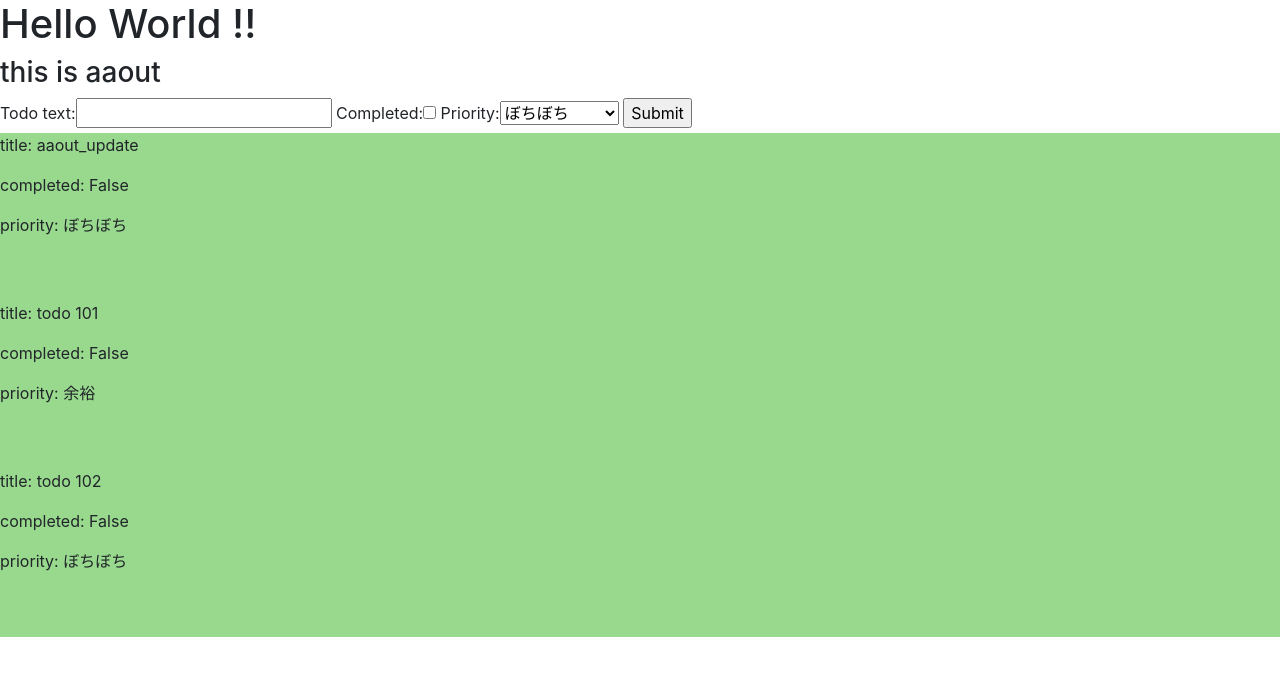
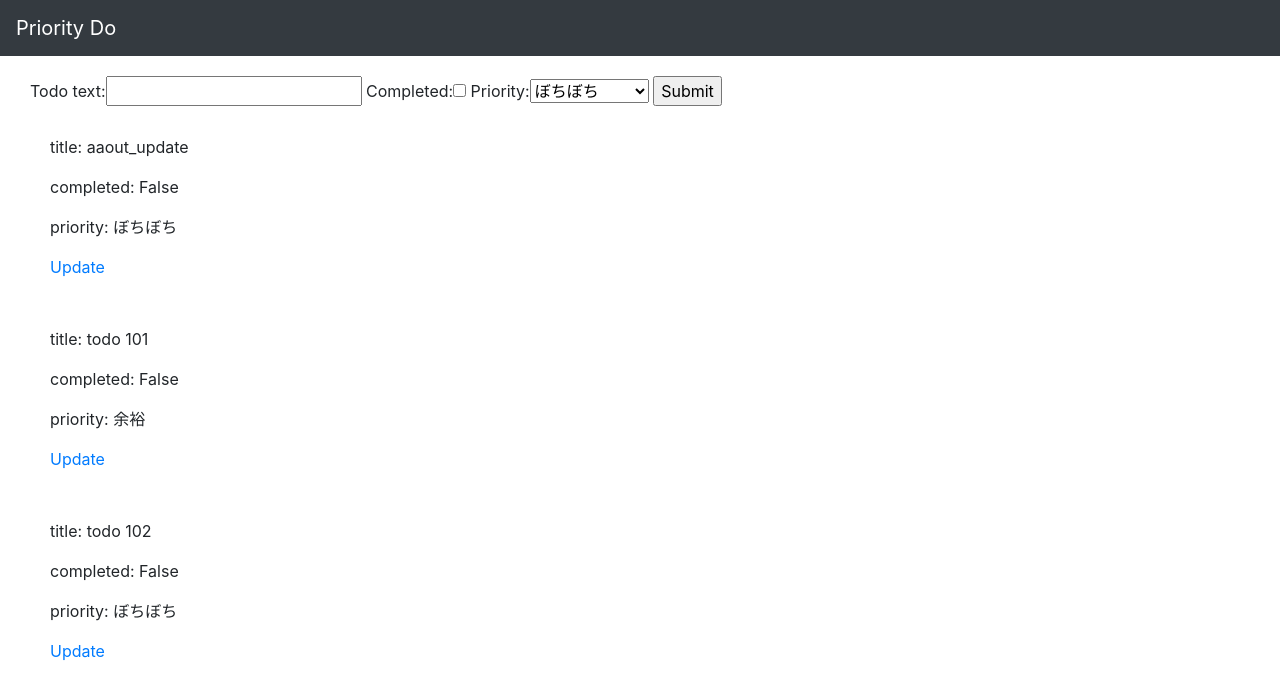
Before and after one commit to aaout/PriorityDo, a Django app: page / in a window 1280 px wide. Shown: the top 700 px of the page. Run offline with Django 3.2, Linux system fonts and the light colour scheme; data comes from the database, SQL or seed files in the repository; both versions use the stored data as it was after the commit; some libraries are stand-ins or nearby versions.

Commit message:
update todo

```diff
--- a/static/css/style.css
+++ b/static/css/style.css
@@ -1,15 +1,17 @@
 .a1 {
-    background-color: #98d98e;
+    /* background-color: #f8d3d3; */
+    margin-left: 50px;
 }
 
-.a2{
-    background-color: #aaaaaa;
+.navbar-brand {
+    color: #ffffff;
 }
 
-.b1{
-    background-color: #ffffff;
+form {
+    margin-left: 30px;
+    margin-top: 20px;
 }
 
-.b2 {
-    background-color: #bbbbbb;
+body {
+    background-color: #f8d3d3;
 }
--- a/templates/base.html
+++ b/templates/base.html
@@ -23,8 +23,10 @@
 </script>
 
 <body>
+    <nav class="navbar navber-dark bg-dark">
+        <a class="navbar-brand" href="#">Priority Do</a>
+    </nav>
     {% block content %}
-
     {% endblock content %}
 </body>
 
--- a/templates/todo/index.html
+++ b/templates/todo/index.html
@@ -2,8 +2,7 @@
 {% load static %}
 
 {% block content %}
-<h1>Hello World !!</h1>
-<h3>this is aaout</h3>
+
 
 <!-- actionは指定しなくてもredirectで指定すれば動く -->
 <form method="POST" action="/">
@@ -14,10 +13,12 @@
 
 {% for i in todo %}
 <div class='a1'>
+    <br>
     <p>title: {{i}}</p>
     <p>completed: {{i.completed}}</p>
     <!-- priorityの要素にアクセスできない -->
     <p>priority: {{i.priority}}</p>
+    <a href="{% url 'update_todo' i.id %}">Update</a>
     <!-- <p>date: {{i.created}}</p> -->
     <br>
     <br>
--- a/todo/urls.py
+++ b/todo/urls.py
@@ -3,5 +3,6 @@
 from . import views
 
 urlpatterns = [
-    path('', views.index),
+    path('', views.index, name="list"),
+    path('update/<str:pk>/', views.updateTodo, name="update_todo")
 ]
--- a/todo/views.py
+++ b/todo/views.py
@@ -22,3 +22,18 @@
 
     context = {'todo': todo, 'form':form}
     return render(request, 'todo/index.html', context)
+
+
+def updateTodo(request, pk):
+    todo = Todo.objects.get(id=pk)
+    form = TodoForm(instance=todo)
+
+    if request.method == 'POST':
+        form = TodoForm(request.POST, instance=todo)
+        if form.is_valid():
+            form.save()
+            print('valid ok')
+        return redirect('/')
+
+    context = {'form':form}
+    return render(request, 'todo/update.html', context)
```
Also changed, not shown: templates/todo/update.html (added, +11 -0 lines), db.sqlite3.
